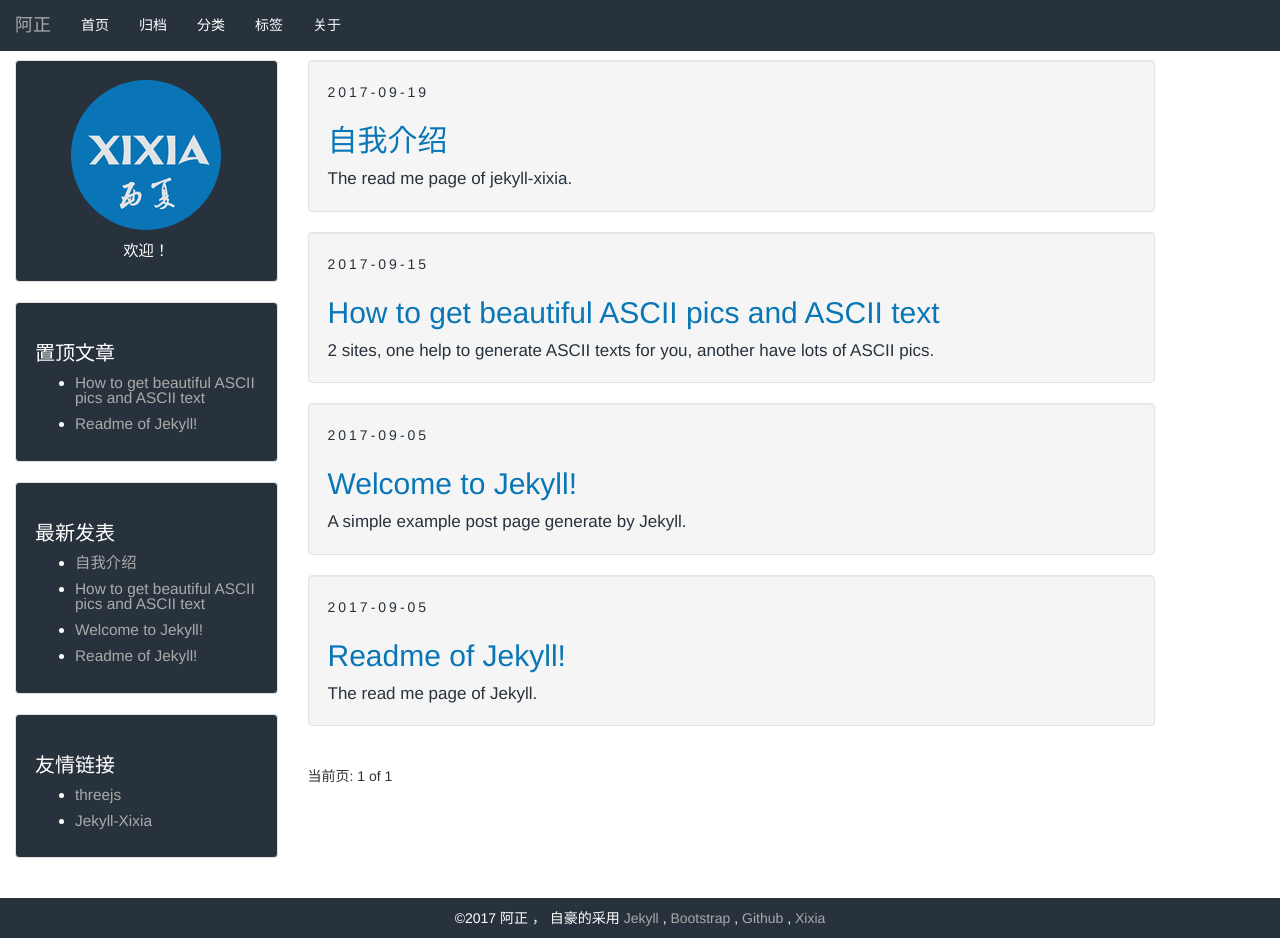
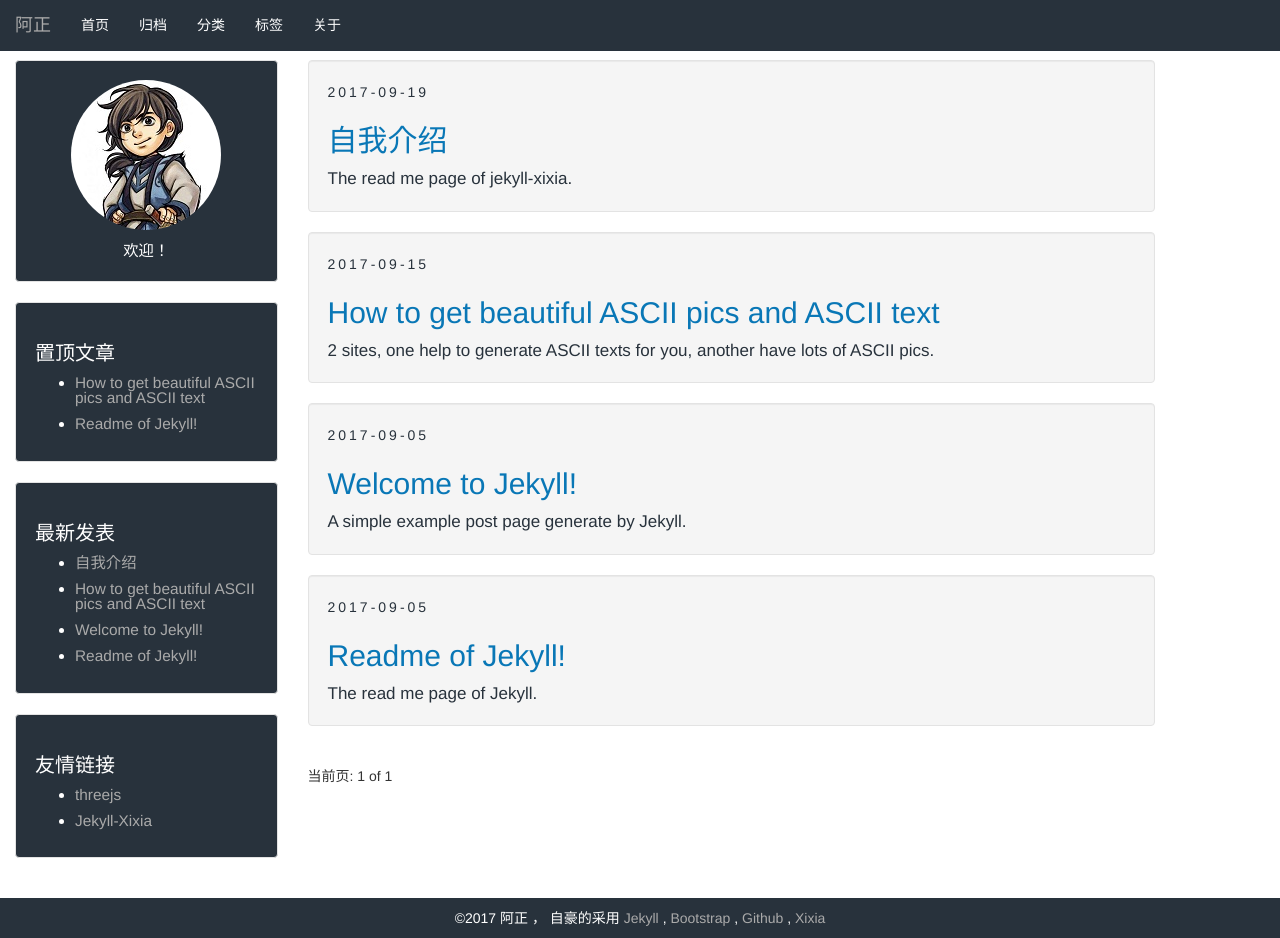
Before and after one commit to lqzv/lqzv.github.io, a Jekyll site: the page built from index.html, in a window 1280 px wide and 938 px high. Built offline with Jekyll 4.4.1, drawn with Linux system fonts in a browser that asks for light colours; the list of posts is cut into pages by our own code.

Commit message:
修改头像

```diff
--- a/_includes/sidebar.html
+++ b/_includes/sidebar.html
@@ -2,7 +2,7 @@
 <div class="sidebar well">
     <header class="sidebar-header" role="banner">
         <a href="{{ site.baseurl }}/">
-            <img src="{{ site.baseurl }}/assets/images/xixia.gif" class="img-circle" />
+            <img src="{{ site.baseurl }}/assets/images/heluo.jpg" class="img-circle" />
         </a>
         <!--
         <h3 class="title">
```
Also changed, not shown: assets/images/heluo.jpg (added), assets/images/xixia.gif (deleted).
